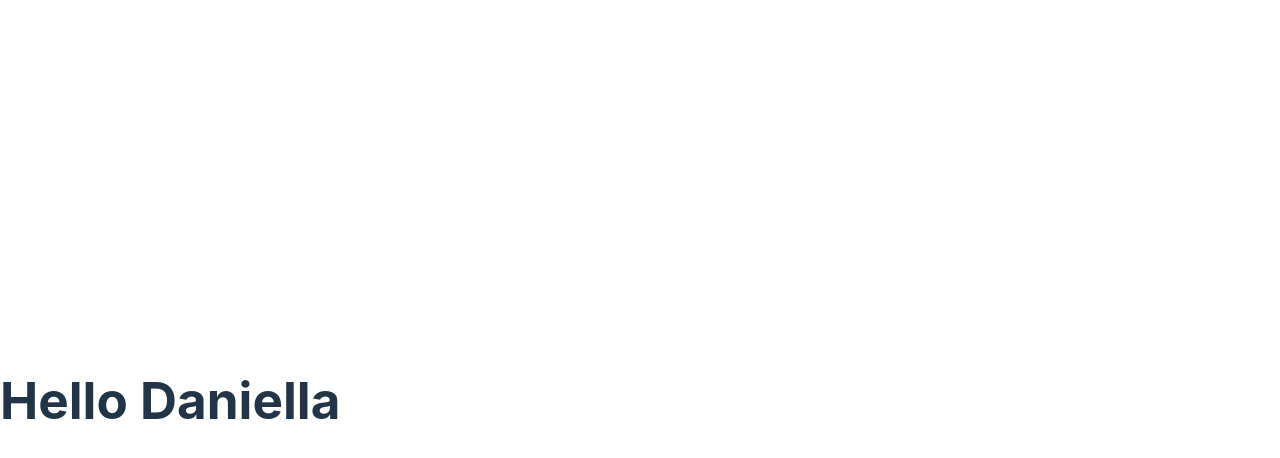
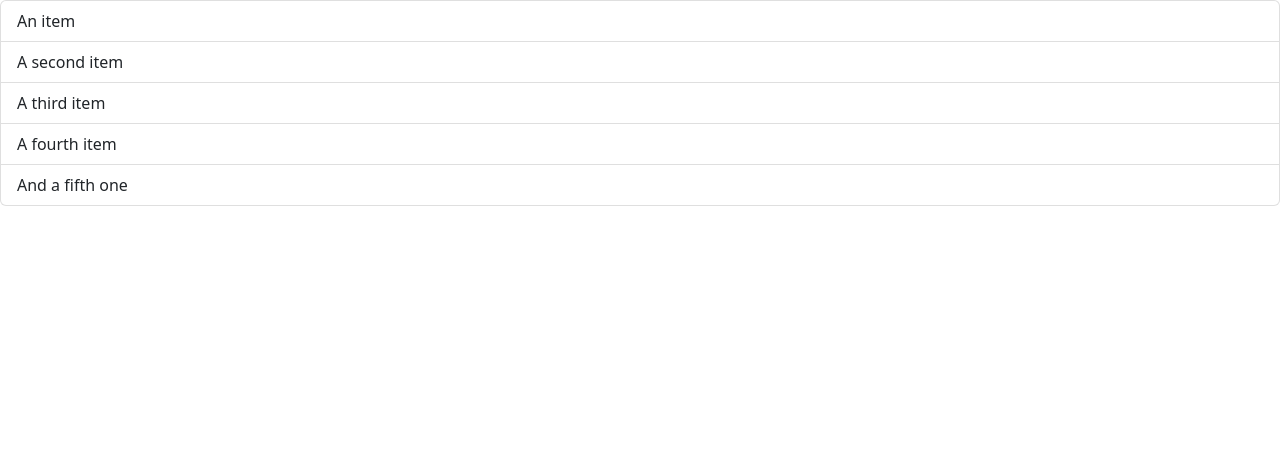
Before and after one commit to Danie-O/React-Tutorial, a React (Vite) app in the folder first-react-app/: page / in a window 1280 px wide. Shown: the top 458 px of the page. Built offline with nearby package versions, Linux system fonts and the light colour scheme.

Commit message:
create component with bootstrap for styling

```diff
--- a/first-react-app/package.json
+++ b/first-react-app/package.json
@@ -9,6 +9,7 @@
     "preview": "vite preview"
   },
   "dependencies": {
+    "bootstrap": "^5.2.3",
     "react": "^18.2.0",
     "react-dom": "^18.2.0"
   },
--- a/first-react-app/src/App.tsx
+++ b/first-react-app/src/App.tsx
@@ -1,7 +1,7 @@
-import Message from './Message';
+import ListGroup from './components/ListGroup';
 
 function App() {
-  return <div><Message /></div>;
+  return <div><ListGroup /></div>;
 }
 
 export default App;
--- /dev/null
+++ b/first-react-app/src/components/ListGroup.tsx
@@ -0,0 +1,11 @@
+function ListGroup() {
+    return <ul className="list-group">
+    <li className="list-group-item">An item</li>
+    <li className="list-group-item">A second item</li>
+    <li className="list-group-item">A third item</li>
+    <li className="list-group-item">A fourth item</li>
+    <li className="list-group-item">And a fifth one</li>
+  </ul>;
+}
+
+export default ListGroup
--- a/first-react-app/src/index.css
+++ /dev/null
@@ -1,69 +0,0 @@
-:root {
-  font-family: Inter, system-ui, Avenir, Helvetica, Arial, sans-serif;
-  line-height: 1.5;
-  font-weight: 400;
-
-  color-scheme: light dark;
-  color: rgba(255, 255, 255, 0.87);
-  background-color: #242424;
-
-  font-synthesis: none;
-  text-rendering: optimizeLegibility;
-  -webkit-font-smoothing: antialiased;
-  -moz-osx-font-smoothing: grayscale;
-  -webkit-text-size-adjust: 100%;
-}
-
-a {
-  font-weight: 500;
-  color: #646cff;
-  text-decoration: inherit;
-}
-a:hover {
-  color: #535bf2;
-}
-
-body {
-  margin: 0;
-  display: flex;
-  place-items: center;
-  min-width: 320px;
-  min-height: 100vh;
-}
-
-h1 {
-  font-size: 3.2em;
-  line-height: 1.1;
-}
-
-button {
-  border-radius: 8px;
-  border: 1px solid transparent;
-  padding: 0.6em 1.2em;
-  font-size: 1em;
-  font-weight: 500;
-  font-family: inherit;
-  background-color: #1a1a1a;
-  cursor: pointer;
-  transition: border-color 0.25s;
-}
-button:hover {
-  border-color: #646cff;
-}
-button:focus,
-button:focus-visible {
-  outline: 4px auto -webkit-focus-ring-color;
-}
-
-@media (prefers-color-scheme: light) {
-  :root {
-    color: #213547;
-    background-color: #ffffff;
-  }
-  a:hover {
-    color: #747bff;
-  }
-  button {
-    background-color: #f9f9f9;
-  }
-}
--- a/first-react-app/src/main.tsx
+++ b/first-react-app/src/main.tsx
@@ -1,7 +1,7 @@
 import React from 'react'
 import ReactDOM from 'react-dom/client'
 import App from './App'
-import './index.css'
+import 'bootstrap/dist/css/bootstrap.css'
 
 ReactDOM.createRoot(document.getElementById('root') as HTMLElement).render(
   <React.StrictMode>
```
Also changed, not shown: 1 other file (tests, documents, lock files or other folders).
